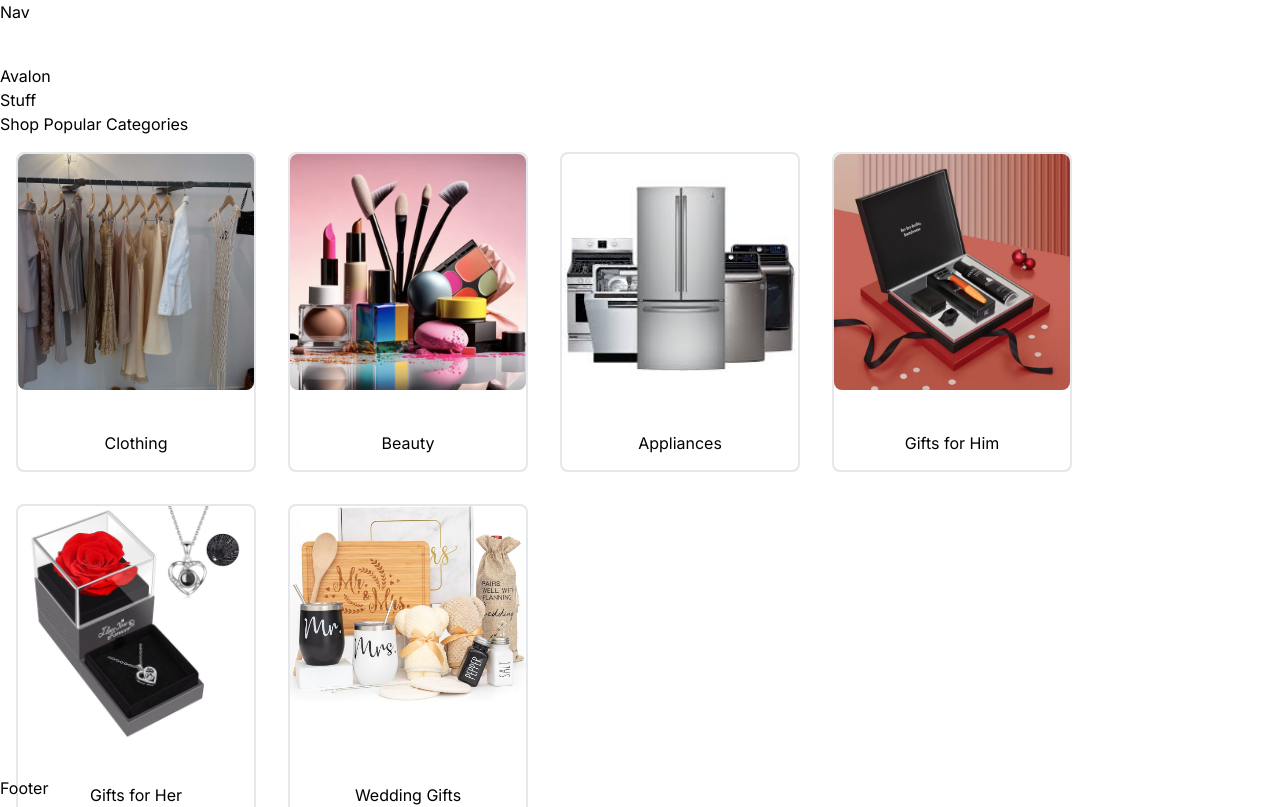
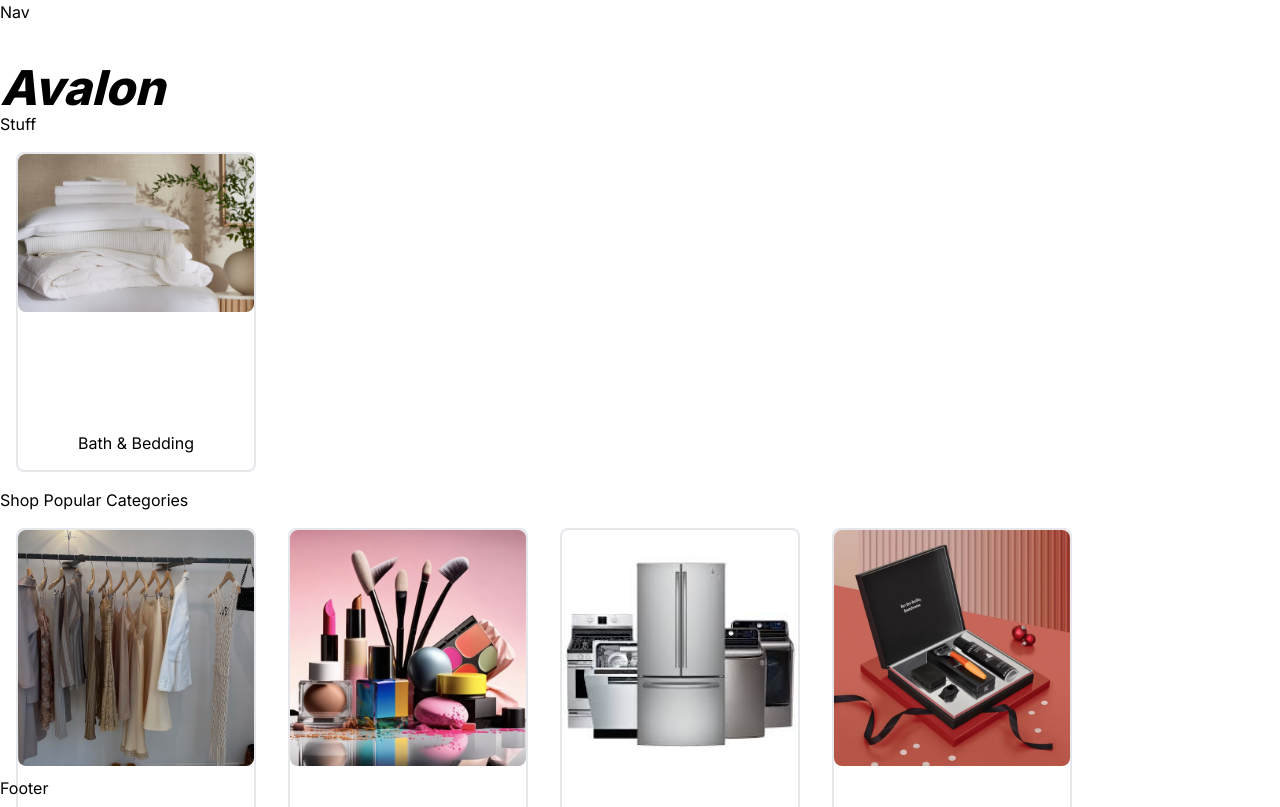
Before and after one commit to SeryahWilliam/avalon, a Next.js app: page / in a window 1280 px wide. Shown: the top 807 px of the page. Built offline with nearby package versions, Linux system fonts and the light colour scheme.

Commit message:
updated subcategories

```diff
--- a/src/app/page.js
+++ b/src/app/page.js
@@ -9,11 +9,20 @@
     { title: "Gifts for Her", image: "/images/her.jpeg" },
     { title: "Wedding Gifts", image: "/images/wedding.jpg" },
   ];
+
+  const subcategories = [
+    { title: "Bath & Bedding", image: "/images/bath.jpeg" },
+  ];
   return (
     <div>
-      <h1>Avalon</h1>
+      <h1 className="italic font-extrabold text-5xl">Avalon</h1>
       <div>
         <h4>Stuff</h4>
+        <div className="flex flex-row flex-wrap">
+          {subcategories.map((subcategory) => (
+            <CategoryCard title={subcategory.title} img={subcategory.image} />
+          ))}
+        </div>
       </div>
       <h2>Shop Popular Categories</h2>
       <div className="flex flex-row flex-wrap">
```
Also changed, not shown: public/images/bath.jpeg (added).
